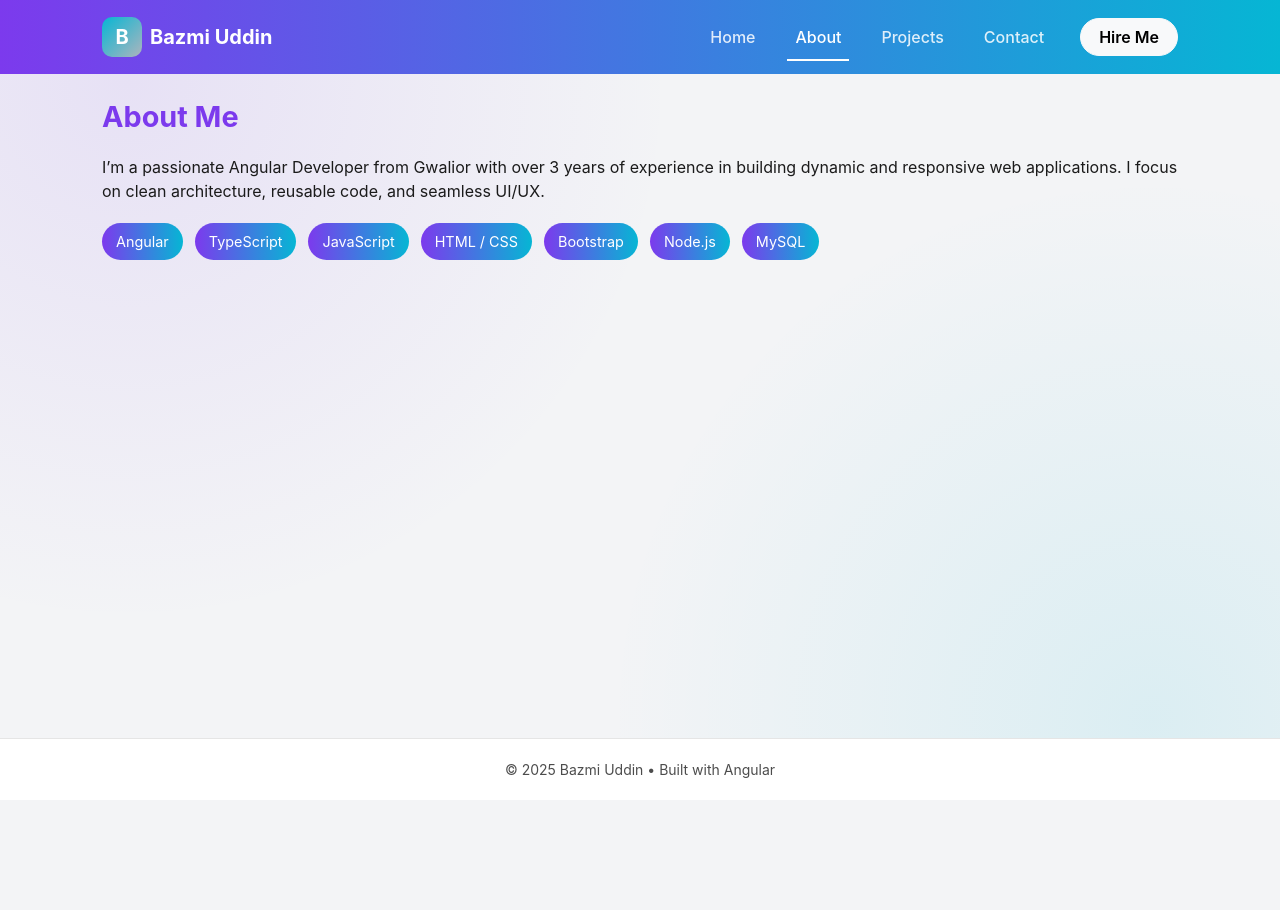
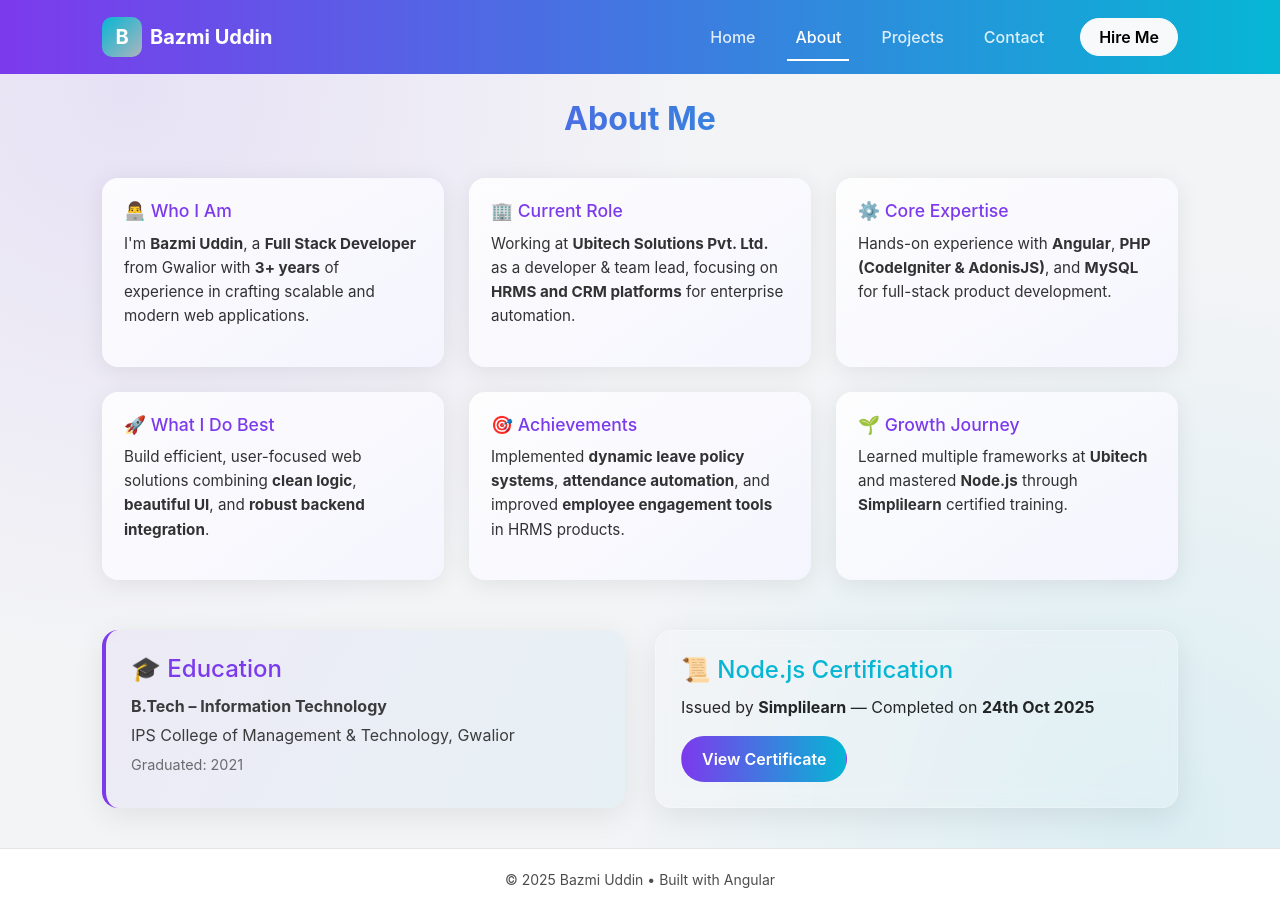
Before and after one commit to uddinbazmi67-lgtm/portfolio-angular-creative, an Angular app: page /about in a window 1280 px wide. Before the commit the page ends 800 px from the top, so only its background shows below. Built offline with nearby package versions, Linux system fonts and the light colour scheme.

Commit message:
second  commit

```diff
--- a/src/app/about/about.component.css
+++ b/src/app/about/about.component.css
@@ -1,24 +1,134 @@
+/* .section {
+  margin: 80px 0;
+  padding: 60px 20px;
+  background: radial-gradient(circle at 10% 20%, rgba(124, 58, 237, 0.07), transparent 60%),
+              radial-gradient(circle at 90% 80%, rgba(6, 182, 212, 0.07), transparent 60%),
+              #ffffff;
+  border-radius: 20px;
+  box-shadow: 0 8px 30px rgba(0, 0, 0, 0.08);
+} */
+
 .section-title {
-  font-size: 1.8rem;
+  font-size: 2rem;
   font-weight: 700;
-  margin-bottom: 20px;
-  color: var(--accent1);
+  text-align: center;
+  background: linear-gradient(90deg, var(--accent1), var(--accent2));
+  -webkit-background-clip: text;
+  -webkit-text-fill-color: transparent;
+  margin-bottom: 40px;
 }
 
-.skills-list {
-  list-style: none;
-  padding: 0;
-  display: flex;
-  flex-wrap: wrap;
-  gap: 12px;
-  margin-top: 20px;
+/* === About Grid === */
+.about-grid {
+  display: grid;
+  grid-template-columns: repeat(auto-fit, minmax(280px, 1fr));
+  gap: 25px;
 }
 
-.skills-list li {
+.about-card {
+  background: linear-gradient(145deg, rgba(255, 255, 255, 0.85), rgba(245, 245, 255, 0.9));
+  border-radius: 16px;
+  box-shadow: 0 4px 25px rgba(0, 0, 0, 0.08);
+  padding: 22px;
+  transition: all 0.3s ease;
+}
+
+.about-card:hover {
+  transform: translateY(-5px);
+  box-shadow: 0 10px 30px rgba(124, 58, 237, 0.2);
+}
+
+.about-card h4 {
+  font-size: 1.1rem;
+  color: var(--accent1);
+  margin-bottom: 10px;
+}
+
+.about-card p {
+  font-size: 0.95rem;
+  color: rgba(0, 0, 0, 0.8);
+  line-height: 1.6;
+}
+
+/* === Education & Certificate Grid === */
+.edu-cert-grid {
+  display: grid;
+  grid-template-columns: repeat(auto-fit, minmax(300px, 1fr));
+  gap: 30px;
+  margin-top: 50px;
+}
+
+.edu-card,
+.certificate-card {
+  border-radius: 16px;
+  padding: 25px;
+  box-shadow: 0 8px 30px rgba(0, 0, 0, 0.08);
+  transition: 0.3s;
+}
+
+.edu-card {
+  background: linear-gradient(120deg, rgba(124, 58, 237, 0.05), rgba(6, 182, 212, 0.05));
+  border-left: 4px solid var(--accent1);
+}
+
+.edu-card:hover {
+  transform: translateY(-4px);
+  box-shadow: 0 12px 30px rgba(124, 58, 237, 0.15);
+}
+
+.edu-card h4 {
+  color: var(--accent1);
+  margin-bottom: 10px;
+}
+
+.edu-card p {
+  color: rgba(0, 0, 0, 0.75);
+  margin-bottom: 5px;
+}
+
+.edu-card .year {
+  color: rgba(0, 0, 0, 0.55);
+  font-size: 0.9rem;
+}
+
+/* === Glass Certification Card === */
+.glass-card {
+  background: rgba(255, 255, 255, 0.12);
+  border: 1px solid rgba(255, 255, 255, 0.25);
+  backdrop-filter: blur(10px);
+  color: rgba(0, 0, 0, 0.85);
+}
+
+.certificate-card h4 {
+  color: var(--accent2);
+  margin-bottom: 10px;
+}
+
+.certificate-card p {
+  margin-bottom: 15px;
+  line-height: 1.6;
+}
+
+.certificate-card .btn {
+  display: inline-block;
+  padding: 10px 20px;
+  border-radius: 30px;
+  color: #fff;
+  text-decoration: none;
   background: linear-gradient(90deg, var(--accent1), var(--accent2));
-  color: #fff;
-  padding: 8px 14px;
-  border-radius: 25px;
-  font-size: 0.9rem;
-  box-shadow: var(--shadow);
+  font-weight: 600;
+  transition: all 0.3s ease;
 }
+
+.certificate-card .btn:hover {
+  transform: translateY(-2px);
+  opacity: 0.9;
+}
+
+/* === Responsive === */
+@media (max-width: 900px) {
+  .about-grid,
+  .edu-cert-grid {
+    grid-template-columns: 1fr;
+  }
+}
--- a/src/app/about/about.component.html
+++ b/src/app/about/about.component.html
@@ -1,23 +1,69 @@
-<!-- <div class="card">
-  <h2>About Me</h2>
-  <p class="lead">I'm a frontend engineer focused on creating pixel-perfect interfaces and performant user experiences using Angular and modern web tools.</p>
-  <h3>Education</h3>
-  <p class="lead">B.Tech — IPS College of Management</p>
-</div> -->
-
 <section class="section about">
   <h2 class="section-title">About Me</h2>
-  <p>
-    I’m a passionate Angular Developer from Gwalior with over 3 years of experience in building dynamic
-    and responsive web applications. I focus on clean architecture, reusable code, and seamless UI/UX.
-  </p>
-  <ul class="skills-list">
-    <li>Angular</li>
-    <li>TypeScript</li>
-    <li>JavaScript</li>
-    <li>HTML / CSS</li>
-    <li>Bootstrap</li>
-    <li>Node.js</li>
-    <li>MySQL</li>
-  </ul>
+
+  <div class="about-grid">
+    <div class="about-card">
+      <h4>👨‍💻 Who I Am</h4>
+      <p>
+        I'm <strong>Bazmi Uddin</strong>, a <strong>Full Stack Developer</strong> from Gwalior with
+        <strong>3+ years</strong> of experience in crafting scalable and modern web applications.
+      </p>
+    </div>
+
+    <div class="about-card">
+      <h4>🏢 Current Role</h4>
+      <p>
+        Working at <strong>Ubitech Solutions Pvt. Ltd.</strong> as a developer & team lead, focusing on
+        <strong>HRMS and CRM platforms</strong> for enterprise automation.
+      </p>
+    </div>
+
+    <div class="about-card">
+      <h4>⚙️ Core Expertise</h4>
+      <p>
+        Hands-on experience with <strong>Angular</strong>, <strong>PHP (CodeIgniter & AdonisJS)</strong>,
+        and <strong>MySQL</strong> for full-stack product development.
+      </p>
+    </div>
+
+    <div class="about-card">
+      <h4>🚀 What I Do Best</h4>
+      <p>
+        Build efficient, user-focused web solutions combining <strong>clean logic</strong>,
+        <strong>beautiful UI</strong>, and <strong>robust backend integration</strong>.
+      </p>
+    </div>
+
+    <div class="about-card">
+      <h4>🎯 Achievements</h4>
+      <p>
+        Implemented <strong>dynamic leave policy systems</strong>, <strong>attendance automation</strong>,
+        and improved <strong>employee engagement tools</strong> in HRMS products.
+      </p>
+    </div>
+
+    <div class="about-card">
+      <h4>🌱 Growth Journey</h4>
+      <p>
+        Learned multiple frameworks at <strong>Ubitech</strong> and mastered <strong>Node.js</strong>
+        through <strong>Simplilearn</strong> certified training.
+      </p>
+    </div>
+  </div>
+
+  <!-- EDUCATION -->
+  <div class="edu-cert-grid">
+    <div class="edu-card">
+      <h4>🎓 Education</h4>
+      <p><strong>B.Tech – Information Technology</strong></p>
+      <p>IPS College of Management & Technology, Gwalior</p>
+      <span class="year">Graduated: 2021</span>
+    </div>
+
+    <div class="certificate-card glass-card">
+      <h4>📜 Node.js Certification</h4>
+      <p>Issued by <strong>Simplilearn</strong> — Completed on <strong>24th Oct 2025</strong></p>
+      <a href="assets/nodejscertificate.pdf" target="_blank" class="btn btn-gradient">View Certificate</a>
+    </div>
+  </div>
 </section>
```
Also changed, not shown: 1 other file (tests, documents, lock files or other folders).
